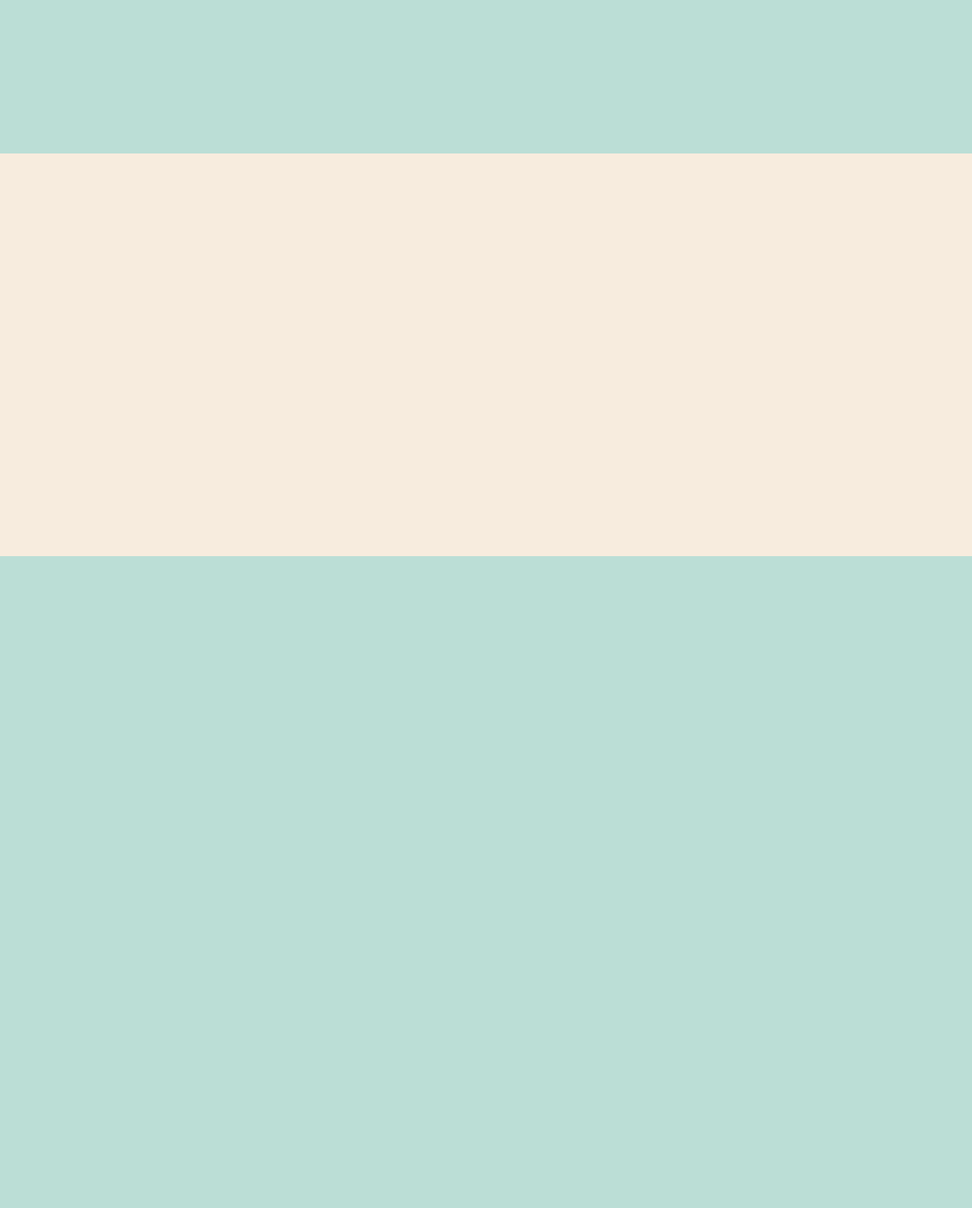
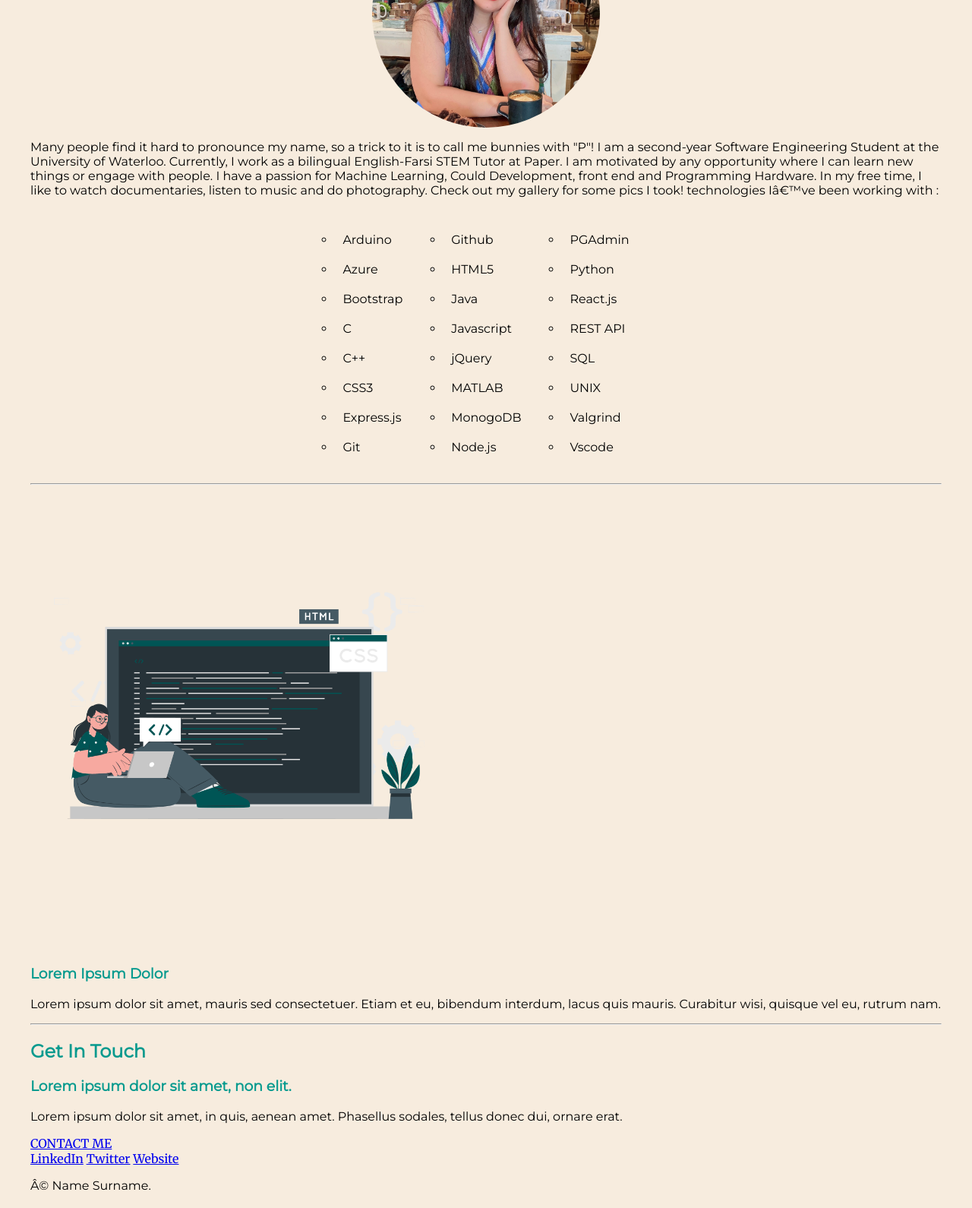
Before and after one commit to Panizghi/Panizghi.github.io, a plain HTML site: page index.html in a window 1280 px wide. Shown: the part 858-2448 px from the top of the page at 76% size. Before the commit the page ends 1590 px from the top, so only its background shows below. Drawn offline with Linux system fonts and the light colour scheme.

Commit message:
some changes

```diff
--- a/css/style.css
+++ b/css/style.css
@@ -1,55 +1,113 @@
+/*------------TEXT LAYOUT------------*/
 body{
-    margin :0;
-    background-color: #BBDED6;
+    margin :20px;
+    background-color:#F7ECDE;
     font-family: 'Merriweather', serif;
-}
-
-h1.name{
-   text-align: center;
-    padding-top :20px;
-    margin : 0 auto;
-    font-family: 'Sacramento', cursive;
-    font-size :1.5cm;
-    color: #005555;
+    padding-left : 20px;
+    padding-right : 20px;
 
 }
 
 h1{
     font-family: 'Montserrat', sans-serif;
+    color: #069A8E;
 }
 
 h2{
     font-family: 'Montserrat', sans-serif;
+    color: #069A8E;
+
 }
 
 h3{
     font-family: 'Montserrat', sans-serif;
+    color: #069A8E;
 }
 
 p{
+    font-family: 'Montserrat', sans-serif;
+    color: black;
+
+}
+
+.name{
     text-align: center;
-    margin : 5px auto;
+     padding-top :60px;
+     font-size : 60px;
+     margin : 0 ;
+     font-family: 'Sacramento', cursive;
+     color: #005555;
+;
+}
+
+.major{
+    text-align: center;
+    margin : 5px ;
+
+}
+
+li{
+    list-style-type: circle;
+    padding : 10px;
+
+
+
+
+}
+
+.skill-col{
+    padding : 20px;
+    display: inline-block;
+    position:static;
+    text-align: left;
+    font-family: 'Montserrat', sans-serif;
+    margin : 0 auto;
+
+
+
+}
+.lists{
+    display: block;
+    text-align: center;
+
+}
+
+.skill2{
+   position: relative;
 }
 
 
-img{
+
+
+/*-----------PIC LAYOUT----------*/
+
+.profilepic{
+    border-radius: 50%;
+    height: 300px;
+    width:300px;
+    display :block;
+    margin : 0 auto;
+}
+
+ .skillpic{
+    height: 50%;
+    width: 50%;
+    max-height :550px;
+    max-width: 550px;
+    min-width: 300px;
+    min-height: 300px;
+    padding-bottom: 20px;
+
+    margin :0 auto;
+
+}
+
+
+.imgintro{
+
     height :450px;
     width: 450px;
     display :block;
     margin : 0 auto;
-}
-
-.top{
-    background-color: #F7ECDE;
-    height : 530px;
-    margin-top:0px;
-}
-
-
-.middle{
-    background-color: #F7ECDE;
-    height :530px;
-    margin-top:530px;
-
 
 }
--- a/index.html
+++ b/index.html
@@ -3,6 +3,8 @@
     <head>
         <meta charset ="uft-8">
         <title>Paniz Ojaghi</title>
+        <meta http-equiv="X-UA-Compatible" content="IE=edge">
+        <meta name="viewport" content="width=device-width, initial-scale=1.0">
         <link rel="icon" href="img/favicon.ico">
         <link rel="stylesheet" href="css/style.css">
         <link rel="preconnect" href="https://fonts.googleapis.com">
@@ -13,17 +15,109 @@
     </head>
 
     <body>
+        <div id="wave"></div>
         <div class="top">
             <h1 class="name">I'm Paniz!</h1>
-        <p>A Software Engineering Student</p>
-        <img src="img/Nerd-cuate.png" alt="img" class="centre">
+        <p class="major">A Software Engineering Student</p>
+
+        <img src="img/Nerd-cuate.png" alt="img" class="imgintro">
         </div>
 
+        <hr>
+
         <div class="middle">
+            <div class="profile">
+             <h2 class="aboutme">About Me:</h2>
+             <img class="profilepic" src="img/IMG_6506.JPG" alt="Italian Trulli">
+             <p class="aboutme">Many people find it hard to pronounce my name,
+                  so a trick to it is to call me bunnies with "P"!
+                  I am a second-year Software Engineering Student
+                  at the University of Waterloo.
+                  Currently, I work as a bilingual English-Farsi STEM Tutor at Paper.
+                  I am motivated by any opportunity where I can learn new things or
+                  engage with people. I have a passion for Machine Learning,
+                  Could Development, front end and Programming Hardware. In my free time,
+                  I like to watch documentaries, listen to music and do photography.
+                  Check out my gallery for some pics I took! technologies I’ve been working with :
+                  <div class="lists">
+                    <ul class="skill-col">
+                        <li>Arduino</li>
+                        <li>Azure</li>
+                        <li>Bootstrap</li>
+                        <li >C</li>
+                        <li>C++</li>
+                        <li>CSS3</li>
+                        <li>Express.js</li>
+                        <li>Git</li>
+
+
+                    </ul>
+
+                    <ul class="skill-col">
+                        <li>Github</li>
+                        <li>HTML5</li>
+                        <li>Java</li>
+                        <li>Javascript</li>
+                        <li>jQuery</li>
+                        <li>MATLAB</li>
+                        <li>MonogoDB</li>
+                        <li>Node.js</li>
+
+
+
+                    </ul>
+
+                    <ul class="skill-col">
+                        <li>PGAdmin </li>
+                        <li>Python</li>
+                        <li>React.js</li>
+                        <li>REST API</li>
+                        <li>SQL</li>
+                        <li>UNIX</li>
+                        <li>Valgrind</li>
+                        <li>Vscode</li>
+
+
+                    </ul>
+                </span>
+                </div>
+            <hr>
+            <div class = "skill">
+                <h2 class="skills"> </h2>
+                <div class="skill2">
+                    <img class="skillpic" src="img/codegirl.png" alt="img">
+
+
+
+
+
+
+
+                </div>
+                <div class="skill-row2">
+                    <img class="" src="" alt="">
+                    <h3>Lorem Ipsum Dolor</h3>
+                    <p>Lorem ipsum dolor sit amet, mauris sed consectetuer. Etiam et eu, bibendum interdum, lacus quis mauris. Curabitur wisi, quisque vel eu, rutrum nam.</p>
+                </div>
+            </div>
+            <hr>
+            <div class="contact-me">
+                <h2>Get In Touch</h2>
+                <h3>Lorem ipsum dolor sit amet, non elit.</h3>
+                <p>Lorem ipsum dolor sit amet, in quis, aenean amet. Phasellus sodales, tellus donec dui, ornare erat.</p>
+                <a class="btn" href="mailto:name@email.com">CONTACT ME</a>
+              </div>
+
+
 
         </div>
 
+
         <div class ="bottom">
+            <a class="footer-link" href="https://www.linkedin.com/">LinkedIn</a>
+            <a class="footer-link" href="https://twitter.com/">Twitter</a>
+            <a class="footer-link" href="https://www.appbrewery.co/">Website</a>
+            <p>© Name Surname.</p>
 
         </div>
 
```
Also changed, not shown: draft.html (added), img/IMG_1094.jpg (added), img/IMG_6506.JPG (added), img/Internet Day-cuate.png (deleted), img/codegirl.png (added), 3 other files.
